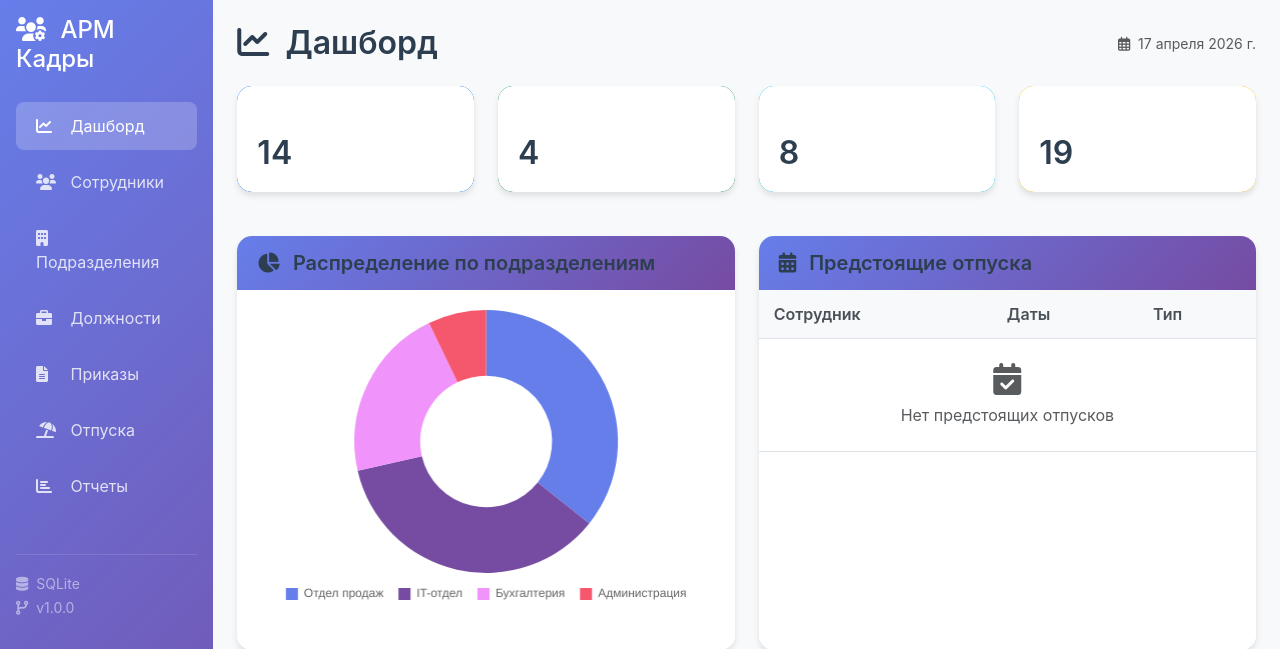
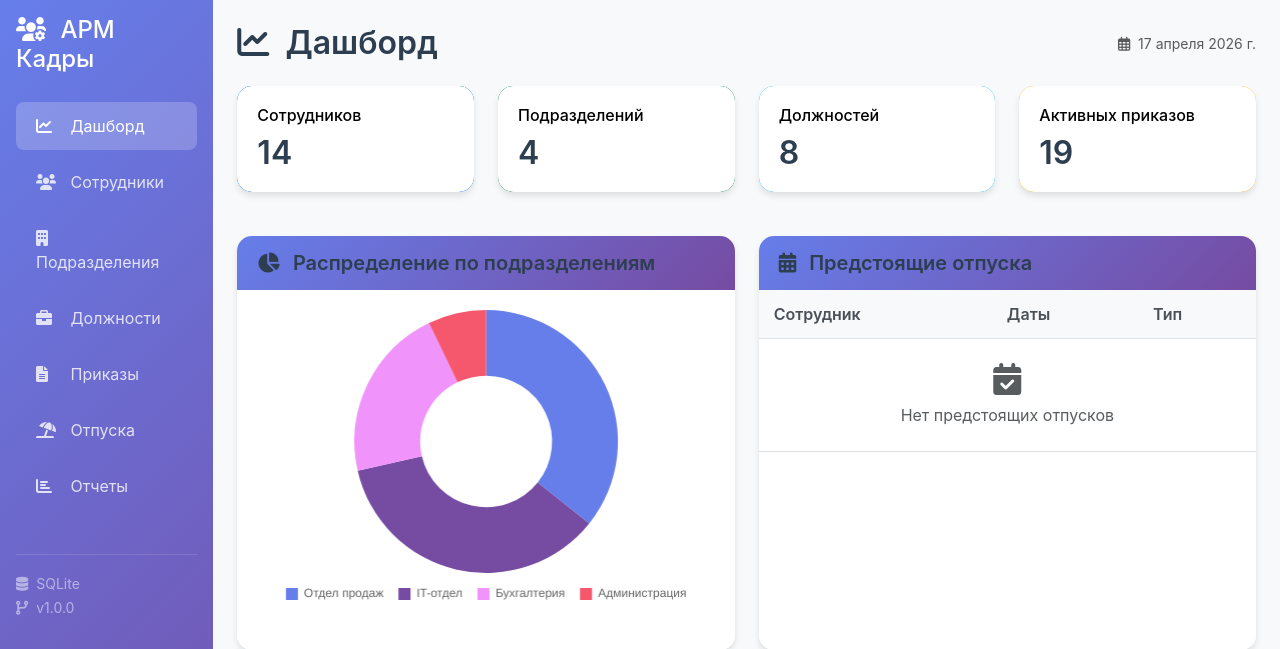
Before and after one commit to vova22848/hr-management-system, a Flask app: page / in a window 1280 px wide. Shown: the top 649 px of the page. Run offline with Flask 3, Linux system fonts and the light colour scheme.

Commit message:
напортачил с цветом)

```diff
--- a/templates/index.html
+++ b/templates/index.html
@@ -22,7 +22,7 @@
                 <div class="card-body">
                     <div class="d-flex justify-content-between align-items-center">
                         <div>
-                            <h6 class="card-title text-white-50">Сотрудников</h6>
+                            <h6 class="card-title text-black">Сотрудников</h6>
                             <h2 class="mb-0">{{ total_employees }}</h2>
                         </div>
                         <i class="fas fa-users stat-icon"></i>
@@ -35,7 +35,7 @@
                 <div class="card-body">
                     <div class="d-flex justify-content-between align-items-center">
                         <div>
-                            <h6 class="card-title text-white-50">Подразделений</h6>
+                            <h6 class="card-title text-black">Подразделений</h6>
                             <h2 class="mb-0">{{ total_departments }}</h2>
                         </div>
                         <i class="fas fa-building stat-icon"></i>
@@ -48,7 +48,7 @@
                 <div class="card-body">
                     <div class="d-flex justify-content-between align-items-center">
                         <div>
-                            <h6 class="card-title text-white-50">Должностей</h6>
+                            <h6 class="card-title text-black">Должностей</h6>
                             <h2 class="mb-0">{{ total_positions }}</h2>
                         </div>
                         <i class="fas fa-briefcase stat-icon"></i>
@@ -61,7 +61,7 @@
                 <div class="card-body">
                     <div class="d-flex justify-content-between align-items-center">
                         <div>
-                            <h6 class="card-title text-white-50">Активных приказов</h6>
+                            <h6 class="card-title text-black">Активных приказов</h6>
                             <h2 class="mb-0">19</h2>
                         </div>
                         <i class="fas fa-file-alt stat-icon"></i>
```
